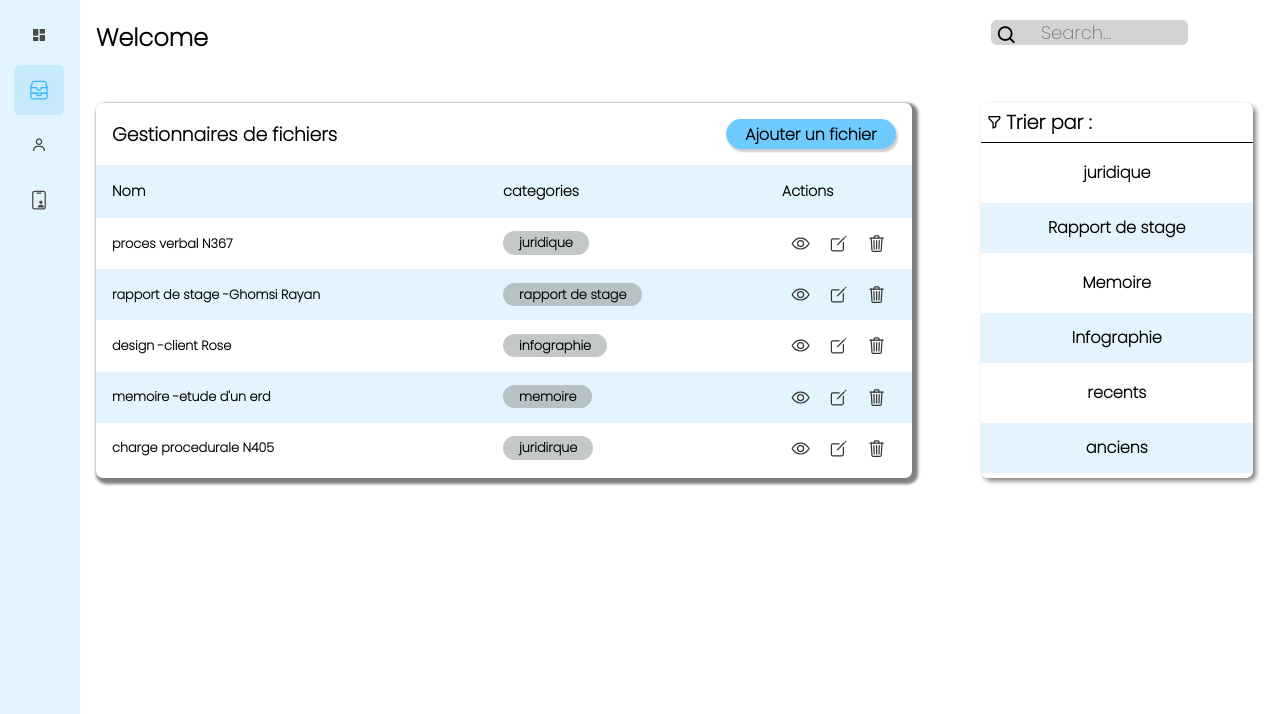
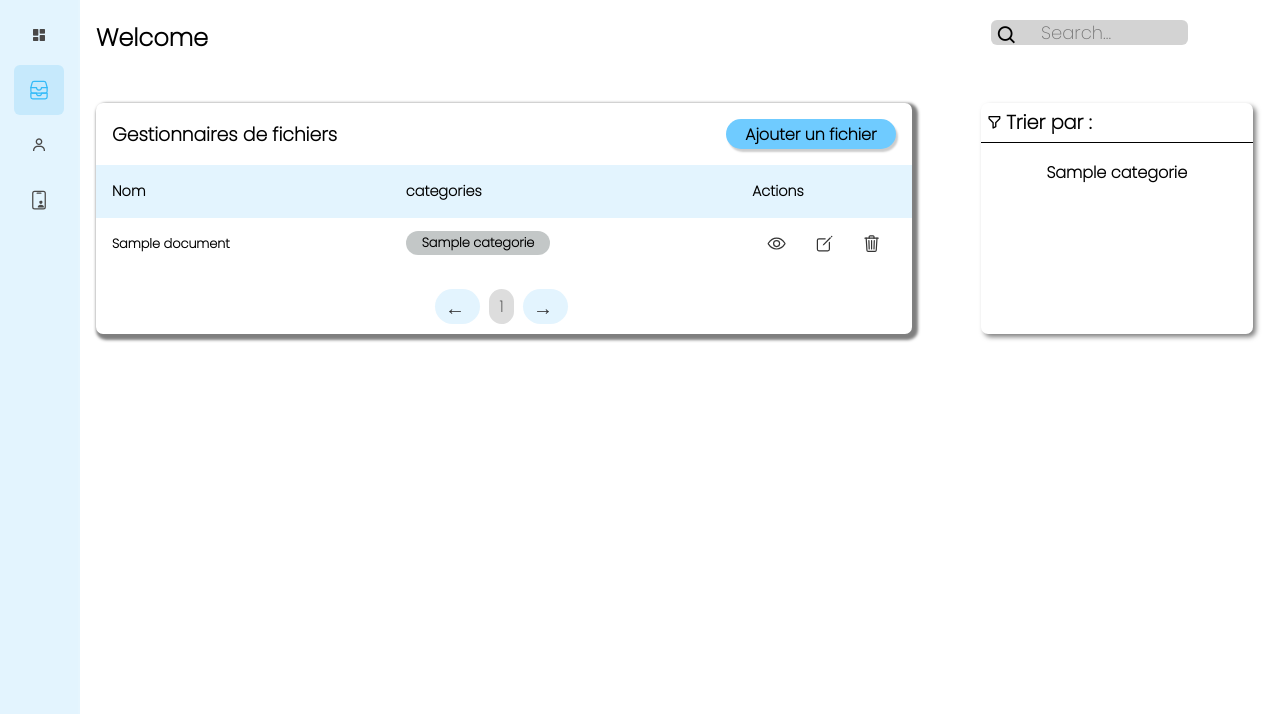
Before and after one commit to Claude127/stageX2, a Django app: page /files/ in a window 1280 px wide. Shown: the part 66-780 px from the top of the page. Run offline with Django 4.2, Linux system fonts and the light colour scheme; a user stored in the database is signed in; tables that the repository leaves empty hold one stand-in row (values such as "Sample post"); grey boxes marked "Sample" are stand-in pictures; parts of the project's set-up code (start-up, migrations or seed data) failed here and were passed over.

Commit message:
display files fucntion

```diff
--- a/labfile/admin.py
+++ b/labfile/admin.py
@@ -3,7 +3,7 @@ from django.contrib import admin
 from django.contrib.auth.forms import ReadOnlyPasswordHashField
 from django.core.exceptions import ValidationError
 from django.contrib.auth.admin import UserAdmin as BaseUserAdmin
-from .models import Utilisateur, Role, Action, Document
+from .models import Utilisateur, Role, Action, Categorie, Document
 
 
 class DocumentAdmin(admin.ModelAdmin):
@@ -89,3 +89,4 @@ admin.site.register(Utilisateur, UserAdmin)
 admin.site.register(Role)
 admin.site.register(Action)
 admin.site.register(Document, DocumentAdmin)
+admin.site.register(Categorie)
--- a/labfile/models.py
+++ b/labfile/models.py
@@ -49,8 +49,6 @@ class Utilisateur(AbstractBaseUser, PermissionsMixin):
     def __str__(self):
         return self.email
 
-
-
     class Meta:
         permissions = [
             ('can_view_site', 'can view the site'),
@@ -58,9 +56,16 @@ class Utilisateur(AbstractBaseUser, PermissionsMixin):
         ]
 
 
+class Categorie(models.Model):
+    nom = models.CharField(max_length=25)
+
+    def __str__(self):
+        return self.nom
+
+
 class Document(models.Model):
     nom = models.CharField(max_length=30)
-    categorie = models.CharField(max_length=30, null=True)
+    categorie = models.ForeignKey(Categorie, on_delete=models.CASCADE)
     emplacement = models.FileField(upload_to='fichiers')
     date_creation = models.DateField(auto_now_add=True)
     date_updated = models.DateField(auto_now=True)
--- a/labfile/static/css/fichiers.css
+++ b/labfile/static/css/fichiers.css
@@ -456,6 +456,47 @@ tbody tr:nth-child(even){
     background: #E3F4FE;
 }
 
+
+#pagination {
+  margin-top: 20px;
+  margin-bottom: 10px;
+  text-align: center;
+}
+
+#pagination a {
+  display: inline-block;
+  padding: 5px 10px;
+  background-color: #E3F4FE;
+  color: #333;
+  text-decoration: none;
+  border: none;
+  margin-right: 5px;
+  border-radius: 20px;
+}
+
+#pagination a.active {
+  background-color: #ddd;
+  color: #333;
+}
+
+#pagination a.prev:before {
+  content: "\2190";
+}
+
+#pagination a.next:after {
+  content: "\2192";
+}
+
+#pagination a.prev:before, #pagination a.next:after {
+  display: inline-block;
+  margin-right: 5px;
+  font-size: 20px;
+  line-height: 1;
+  vertical-align: middle;
+}
+
+
+
 .nom{
     font-weight: 700;
 }
--- a/labfile/templates/file.html
+++ b/labfile/templates/file.html
@@ -110,7 +110,7 @@
                   {% endif %}
 
                 </div>
-                <table>
+                <table id="tableau">
                       <thead>
                       <tr>
                         <th>Nom</th>
@@ -119,9 +119,10 @@
                       </tr>
                       </thead>
                      <tbody>
+                          {% for file in files %}
                             <tr>
-                    <td class="nom"> proces verbal N367</td>
-                    <td ><span class="category-filter">juridique</span></td>
+                                <td class="nom">{{ file.nom }}</td>
+                                <td ><span class="category-filter">{{ file.categorie }}</span></td>
                                 <td class="actions">
                                           <div class="action1"><a href="{% url 'view_file' %}"><ion-icon name="eye-outline" class="iv"></ion-icon></a></div>
                                         {% if user.role.nom == 'ADMIN' %}
@@ -138,48 +139,17 @@
                                             <a href="{% url 'file_mod' %}"><ion-icon name="create-outline" class="iv"></ion-icon></a>
                                           </div>
                                         {% endif %}
-
-
                                 </td>
                             </tr>
-                  <tr>
-                    <td class="nom"> rapport de stage -Ghomsi Rayan</td>
-                    <td ><span class="category-filter">rapport de stage</span></td>
-                    <td class="actions">
-                      <div class="action1"><a href="{% url 'view_file' %}"><ion-icon name="eye-outline" class="iv"></ion-icon></a></div>
-                      <div class="action3"><a href="{% url 'file_mod' %}"><ion-icon name="create-outline" class="iv"></ion-icon></a></div>
-                      <div class="action4"><a href="#"><ion-icon name="trash-outline"class="iv" ></ion-icon></a></div>
-                    </td>
-                  </tr>
-                  <tr>
-                    <td class="nom"> design -client Rose</td>
-                    <td ><span class="category-filter">infographie</span></td>
-                    <td class="actions">
-                      <div class="action1"><a href="{% url 'view_file' %}"><ion-icon name="eye-outline" class="iv"></ion-icon></a></div>
-                      <div class="action3"><a href="{% url 'file_mod' %}"><ion-icon name="create-outline" class="iv"></ion-icon></a></div>
-                      <div class="action4"><a href="#"><ion-icon name="trash-outline"class="iv" ></ion-icon></a></div>
-                    </td>
-                  </tr>
-                  <tr class="nom">
-                    <td> memoire -etude d'un erd </td>
-                    <td ><span class="category-filter">memoire</span></td>
-                    <td class="actions">
-                      <div class="action1"><a href="{% url 'view_file' %}"><ion-icon name="eye-outline" class="iv"></ion-icon></a></div>
-                      <div class="action3"><a href="{% url 'file_mod' %}"><ion-icon name="create-outline" class="iv"></ion-icon></a></div>
-                      <div class="action4"><a href="#"><ion-icon name="trash-outline"class="iv" ></ion-icon></a></div>
-                    </td>
-                  </tr>
-                  <tr>
-                    <td class="nom">charge procedurale N405</td>
-                    <td ><span class="category-filter">juridirque</span></td>
-                    <td class="actions">
-                      <div class="action1"><a href="{% url 'view_file' %}"><ion-icon name="eye-outline" class="iv"></ion-icon></a></div>
-                      <div class="action3"><a href="{% url 'file_mod' %}"><ion-icon name="create-outline" class="iv"></ion-icon></a></div>
-                      <div class="action4"><a href="#"><ion-icon name="trash-outline"class="iv" ></ion-icon></a></div>
-                    </td>
-                  </tr>
+                          {% endfor %}
                     </tbody>
                 </table>
+                  <!--     la pagination utlise des fleches en unicode             -->
+                      <div id="pagination">
+                          <a href="#" class="prev-next prev"></a>
+                          <a href="#" class="page"></a>
+                          <a href="#" class="prev-next next"></a>
+                      </div>
               </div>
 
               <div class="filter">
@@ -188,12 +158,9 @@
                     <span class="word">Trier par : </span>
                   </div>
                   <ul class="filter-list">
-                    <li class="list-filter"><a href="#">juridique</a></li>
-                    <li class="list-filter"><a href="#">Rapport de stage</a></li>
-                    <li class="list-filter"><a href="#">Memoire</a></li>
-                    <li class="list-filter"><a href="#">Infographie</a></li>
-                    <li class="list-filter"><a href="#">recents</a></li>
-                    <li class="list-filter"><a href="#">anciens</a></li>
+                      {% for cat in cats %}
+                        <li class="list-filter"><a href="#">{{ cat.nom }}</a></li>
+                    {% endfor %}
                   </ul>
               </div>
 
@@ -205,6 +172,70 @@
 
       </div>
 
+
+<script>
+
+var tableau = document.getElementById("tableau");
+var tbody = tableau.getElementsByTagName("tbody")[0];
+var rows = tbody.getElementsByTagName("tr");
+var pageCount = 4; // Nombre d'Ã©lÃ©ments par page
+var currentPage = 1; // Page actuelle
+
+function showPage(page) {
+  currentPage = page;
+  var startIndex = (page - 1) * pageCount;
+  var endIndex = startIndex + pageCount;
+  for (var i = 0; i < rows.length; i++) {
+    var row = rows[i];
+    if (i < startIndex || i >= endIndex) {
+      row.style.display = "none";
+    } else {
+      row.style.display = "";
+    }
+  }
+  updatePagination();
+}
+
+var pagination = document.getElementById("pagination");
+var prevLink = pagination.getElementsByClassName("prev")[0];
+var pageLink = pagination.getElementsByClassName("page")[0];
+var nextLink = pagination.getElementsByClassName("next")[0];
+
+function updatePagination() {
+  var totalPages = Math.ceil(rows.length / pageCount);
+  pageLink.innerHTML = currentPage;
+  pageLink.className = "page active";
+  if (currentPage == 1) {
+    prevLink.className = "prev disabled";
+  } else {
+    prevLink.className = "prev";
+  }
+  if (currentPage == totalPages) {
+    nextLink.className = "next disabled";
+  } else {
+    nextLink.className = "next";
+  }
+}
+
+prevLink.addEventListener("click", function(e) {
+  e.preventDefault();
+  if (currentPage > 1) {
+    showPage(currentPage - 1);
+  }
+});
+
+nextLink.addEventListener("click", function(e) {
+  e.preventDefault();
+  var totalPages = Math.ceil(rows.length / pageCount);
+  if (currentPage < totalPages) {
+    showPage(currentPage + 1);
+  }
+});
+
+showPage(1);
+</script>
+
+
 {% endif %}
 
 {% endblock %}
--- a/labfile/views.py
+++ b/labfile/views.py
@@ -3,6 +3,8 @@ from django.http import HttpResponse
 from django.shortcuts import render, redirect
 from django.contrib.auth import login, authenticate, logout
 from django.contrib import messages
+
+from .models import Document, Categorie
 
 
 # Create your views here.
@@ -32,11 +34,11 @@ def login_user(request):
 
             login(request, user)
             return response  # rediriger l'utilisateur vers la page souhaitée
-            print(user)
+
         else:
             messages.error(request, 'valeurs incorrectes, veuillez réessayer...')
             return redirect('login')
-            print(user)
+
 
     else:
         # verifier si l'utilisateur est deja connecté
@@ -75,11 +77,13 @@ def logout_user(request):
 @login_required(login_url='/login')
 def file(request):
     user = request.user
+    files = Document.objects.all()
+    cat = Categorie.objects.all()
     if user:
         nom = user.nom
         prenom = user.prenom
         img = user.image.name
-        return render(request, 'file.html', {'nom': nom, 'prenom': prenom, 'img': img})
+        return render(request, 'file.html', {'nom': nom, 'prenom': prenom, 'img': img, 'files': files, 'cats': cat})
     else:
         return redirect('login')
 
@@ -96,6 +100,7 @@ def add_file(request):
         return render(request, 'admin/add_file.html', {'nom': nom, 'prenom': prenom, 'img': img})
     else:
         return redirect('login')
+
 
 @login_required(login_url='/login')
 def view_file(request):
@@ -167,11 +172,11 @@ def dashboard(request):
         return redirect('login')
 
 
-
 @login_required(login_url='/login')
 def user_admin(request):
     return render(request, 'admin/user_admin.html')
 
+
 @login_required(login_url='/login')
 def add_user(request):
     return render(request, 'admin/add_user.html')
```
Also changed, not shown: labfile/migrations/0001_initial.py, labfile/migrations/0002_utilisateur_is_staff.py (deleted), labfile/migrations/0003_alter_role_nom.py (deleted), labfile/migrations/0004_alter_utilisateur_options.py (deleted), labfile/migrations/0005_alter_utilisateur_options.py (deleted), labfile/migrations/0006_alter_utilisateur_options.py (deleted), labfile/migrations/0007_alter_utilisateur_options.py (deleted), labfile/templates/add_user.html (renamed from labfile/templates/admin/add_user.html), labfile/templates/user_admin.html (renamed from labfile/templates/admin/user_admin.html), media/phots/fritzing.png (deleted), media/phots/fritzing_fjJj0MR.png (deleted), media/phots/java.png (deleted), media/phots/java_Jt4LgxR.png (deleted). Lines whose indentation alone changed are shown as unchanged.
